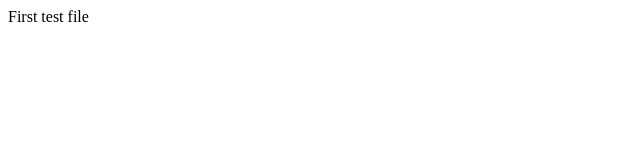
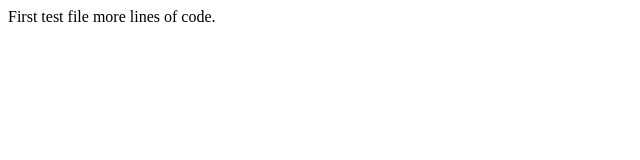
Before and after one commit to knair7/Tutor, a plain HTML site: page WebContent/index.html in a window 1280 px wide. Shown: the whole page, without its empty margins (0-640 px from the left). Drawn offline with Linux system fonts and the light colour scheme.

Commit message:
More lines of code
Added more lines

```diff
--- a/WebContent/index.html
+++ b/WebContent/index.html
@@ -6,5 +6,7 @@
 </head>
 <body>
 First test file
+
+more lines of code.
 </body>
 </html>
```
